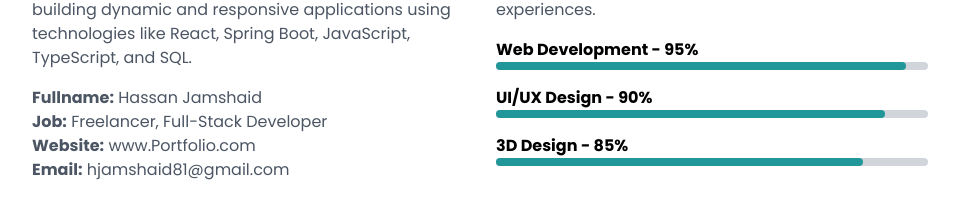
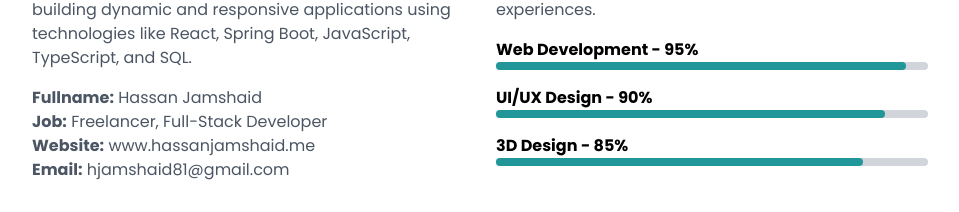
Before and after one commit to hassan-jamshaid10/Portfolio-Fullstack, a React (Vite) app: page / in a window 1280 px wide. Shown: the part 1210-1422 px from the top of the page, without its empty margins (160-1119 px from the left). Built offline with nearby package versions, Linux system fonts and the light colour scheme.

Commit message:
Optimized | shifted to own Domain

```diff
--- a/src/Components/Aboutme/index.jsx
+++ b/src/Components/Aboutme/index.jsx
@@ -39,7 +39,7 @@ const AboutMe = () => {
             <ul className="text-gray-600">
               <li><span className="font-bold">Fullname:</span> Hassan Jamshaid</li>
               <li><span className="font-bold">Job:</span> Freelancer, Full-Stack Developer</li>
-              <li><span className="font-bold">Website:</span> www.Portfolio.com</li>
+              <li><span className="font-bold">Website:</span> www.hassanjamshaid.me</li>
               <li><span className="font-bold">Email:</span> hjamshaid81@gmail.com</li>
             </ul>
           </div>
```
